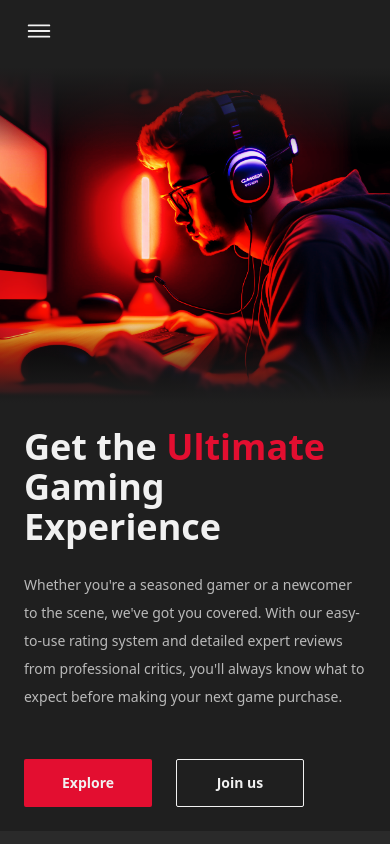
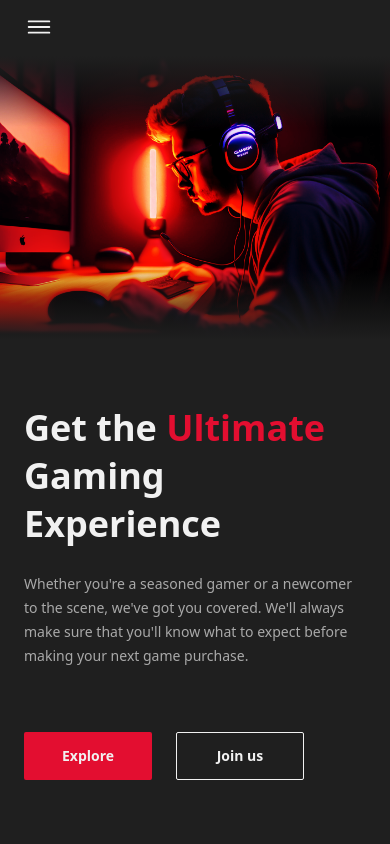
Before and after one commit to rahilbinmushfiq/gameon, a Next.js app: page / in a window 390 px wide. Shown: the top 844 px of the page. Built offline with nearby package versions, Linux system fonts and the light colour scheme; no server answers.

Commit message:
feat(hoempage, navbar): make hero section responsive
- Update the height of the navbar to 14px
- Update the hero section on the home page to be responsive
- Update the text and styling of the hero section on the home page

```diff
--- a/components/navbar.js
+++ b/components/navbar.js
@@ -11,7 +11,7 @@ export default function Navbar() {
   const { asPath } = useRouter();
 
   return (
-    <header className="px-6 py-4">
+    <header className="px-6 py-3 h-14">
       <nav>
         <button
           onClick={() => setIsNavbarOpen(prevState => !prevState)}
--- a/pages/index.js
+++ b/pages/index.js
@@ -12,7 +12,8 @@ export default function Home() {
 
   return (
     <main>
-      <div className="max-w-screen h-[21rem] bg-[#e30e30]/[.8] relative">
+      <section className="min-h-[calc(100vh_-_3.5rem)] flex flex-col">
+        <div className="relative max-w-screen flex-grow bg-[#e30e30]/[.8]">
           <Image
             className="object-cover mix-blend-hard-light"
             src={hero}
@@ -25,13 +26,13 @@ export default function Home() {
             <div className="h-1/2 bg-gradient-to-b from-transparent via-transparent to-[#1f1f1f]" />
           </div>
         </div>
-      <section className="max-w-screen p-6 space-y-12">
+        <div className="max-w-screen px-6 py-16 space-y-16">
           <div className="space-y-6">
-          <h1 className="text-4xl font-semibold">
-            Get the <span className="text-[#e30e30] font-bold">Ultimate</span> <br /> Gaming Experience
+            <h1 className="text-4xl font-semibold leading-[3rem]">
+              Get the <span className="text-[#e30e30] font-bold">Ultimate</span> Gaming Experience
             </h1>
-          <p className="text-[#b9b9b9] leading-7">
-            Whether you're a seasoned gamer or a newcomer to the scene, we've got you covered. With our easy-to-use rating system and detailed expert reviews from professional critics, you'll always know what to expect before making your next game purchase.
+            <p className="text-[#a9a9a9] leading-6">
+              Whether you're a seasoned gamer or a newcomer to the scene, we've got you covered. We'll always make sure that you'll know what to expect before making your next game purchase.
             </p>
           </div>
           <div className="flex gap-6">
@@ -41,6 +42,7 @@ export default function Home() {
             <button className="w-32 h-12 rounded-sm font-bold border border-[#f1f1f1] hover:bg-[#f1f1f1] hover:text-[#1f1f1f]">
               Join us
             </button>
+          </div>
         </div>
       </section>
       <section className="max-w-screen px-6 py-16 space-y-14 bg-[#2a2a2a]">
```
Lines whose indentation alone changed are shown as unchanged.
